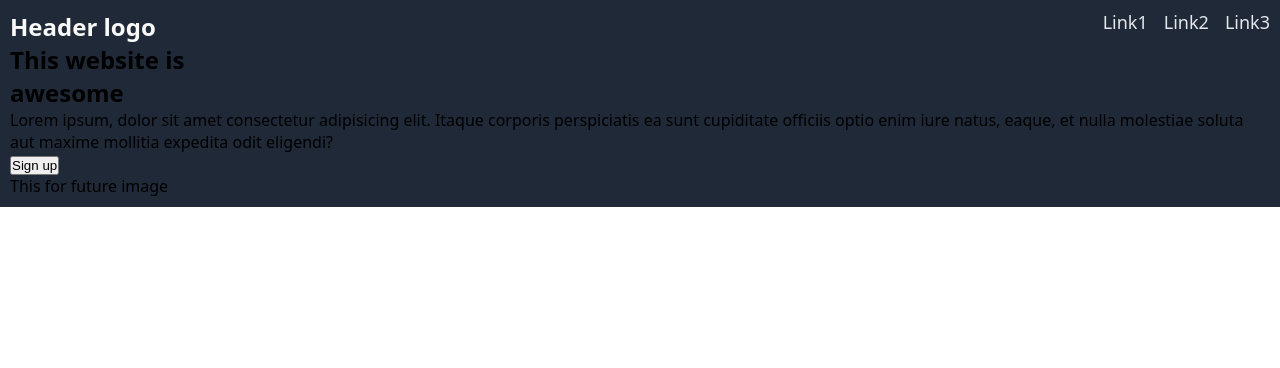
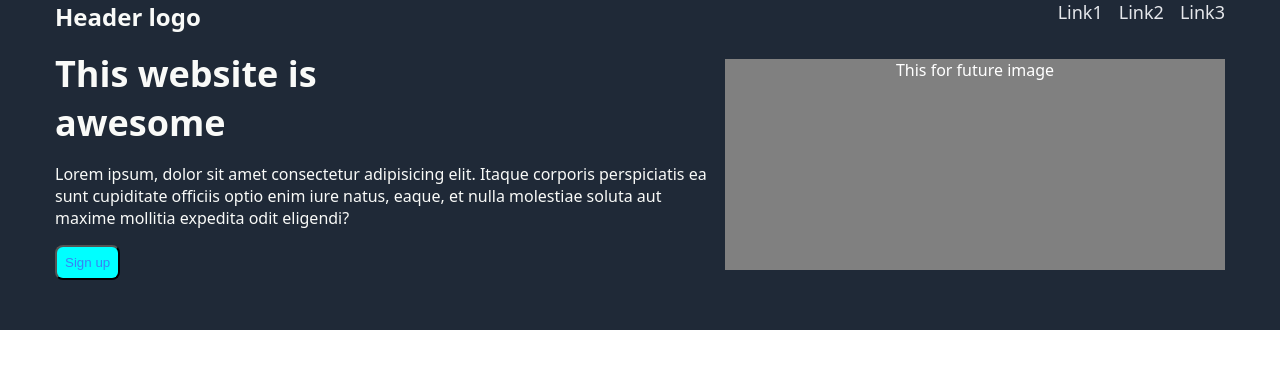
Before and after one commit to aeka-code/landing-page, a plain HTML site: page index.html in a window 1280 px wide. Drawn offline with Linux system fonts and the light colour scheme.

Commit message:
Styling after navbar section from index.html file to make look pro

```diff
--- a/style.css
+++ b/style.css
@@ -10,13 +10,18 @@ h4 {
 body {
     font-family: system-ui, -apple-system, BlinkMacSystemFont, 'Segoe UI', Roboto, Oxygen, Ubuntu, Cantarell, 'Open Sans', 'Helvetica Neue', sans-serif;
 }
+.container{
+    width: 1170px;
+    margin: 0 auto;
+}
 .header{
-    padding: 10px;
+    padding: 0 50px 50px 50px;
     background-color: #1f2937;
 }
 .header .navbar {
     display: flex;
     justify-content: space-between;
+    margin-bottom: 16px;
 }
 .header ul {
     display: flex;
@@ -31,3 +36,35 @@ body {
     color: #e5e7eb;
     font-size: 18px;
 }
+.main-text {
+    color: #f9faf8;
+    display: flex;
+    align-items: center;
+    justify-content: space-between;
+}
+.main-text h2 {
+    font-size: 36px;
+    font-weight: 900;
+}
+.main-text button {
+    background-color: aqua;
+    padding: 8px;
+    border-radius: 8px;
+    color:#3882f6;
+}
+.main-text img {
+    width: 400px;
+    height: 100px;
+}
+.main-text .left-side{
+    display: flex;
+    flex-wrap: wrap;
+     gap: 16px;
+}
+.image {
+    height: 211px;
+    width: 500px;
+    text-align: center;
+    background-color: gray;
+    color: white;
+}
```
